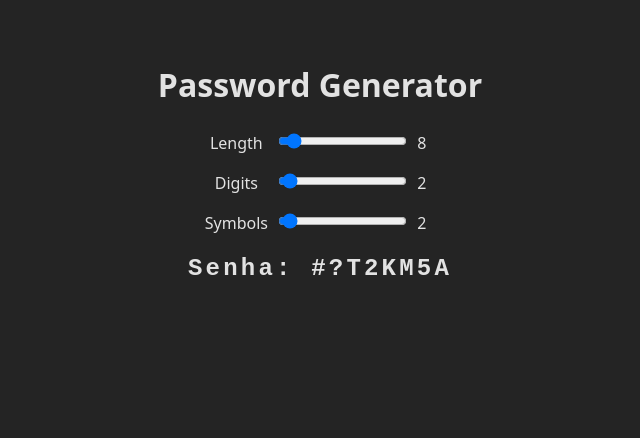
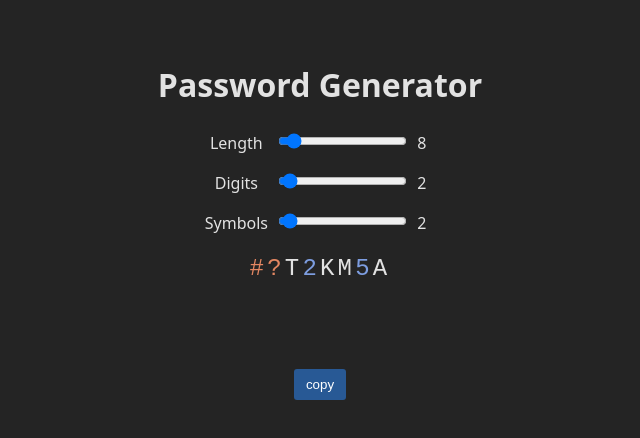
Before and after one commit to leonardo-vargas-de-paula/react-password, a React (Vite) app: page / in a window 1280 px wide. Shown: the top 438 px of the page, without its empty margins (320-960 px from the left). Built offline with nearby package versions, Linux system fonts and the light colour scheme.

Commit message:
feat: adiciona PasswordBox e CopyPassWordButton

```diff
--- a/src/components/PasswordGenerator/index.jsx
+++ b/src/components/PasswordGenerator/index.jsx
@@ -1,5 +1,7 @@
 import { useState, useEffect } from "react";
 import Slider from "../Slider";
+import PasswordBox from "../PasswordBox";
+import CopyPasswordButton from "../CopyPasswordButton";
 import "./styles.css";
 
 function PasswordGenerator() {
@@ -82,7 +84,8 @@ function PasswordGenerator() {
         type="Symbols"
       ></Slider>
 
-      <h1 className="password-display">Senha: {password}</h1>
+      <PasswordBox password={password}></PasswordBox>
+      <CopyPasswordButton password={password}></CopyPasswordButton>
     </>
   );
 }
```
